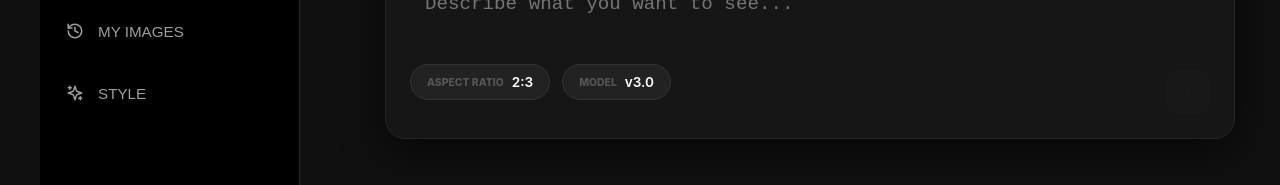
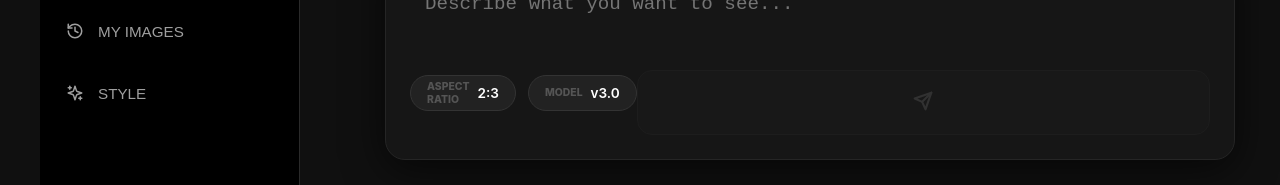
Before and after one commit to Chidera-M-C/titan-ultra-engine, a React (Vite) app: page / in a window 1280 px wide. Shown: the part 266-451 px from the top of the page. Built offline with nearby package versions, Linux system fonts and the light colour scheme.

Commit message:
Update PromptBox.css

```diff
--- a/src/components/PromptSection/PromptBox.css
+++ b/src/components/PromptSection/PromptBox.css
@@ -55,33 +55,20 @@
   cursor: pointer;
 }
 
-/* --- THE SEND BUTTON --- */
+/* Normal state: Icon is bright white */
 .generate-fab {
-  width: 44px;
-  height: 44px;
-  background: #222; /* Normal active background */
-  color: #FFFFFF;
+  background: #222;
+  color: #FFFFFF; /* This controls the icon color */
   border: 1px solid #333;
-  border-radius: 12px;
-  display: flex;
-  align-items: center;
-  justify-content: center;
-  cursor: pointer;
+  /* ... your other styles ... */
   transition: all 0.2s ease;
 }
 
-/* THE FIX: Styles when there is NO input text */
+/* Disabled state: Everything fades out */
 .generate-fab:disabled {
-  background: #1a1a1a;    /* Darker, flatter background */
-  color: #444444;       /* Dims the icon color */
-  border-color: #222;   /* Mutes the border */
-  cursor: not-allowed;  /* Shows the 'block' cursor */
-  opacity: 0.5;         /* Makes the whole button look faded */
+  background: #1a1a1a;
+  color: #444;       /* Dims the Lucide icon */
+  border-color: #222;
+  opacity: 0.6;      /* Makes it look 'ghosted' */
+  cursor: not-allowed;
 }
-
-/* Hover effect ONLY when enabled */
-.generate-fab:hover:not(:disabled) {
-  background: #333;
-  border-color: #555;
-  transform: translateY(-1px);
-}
```
